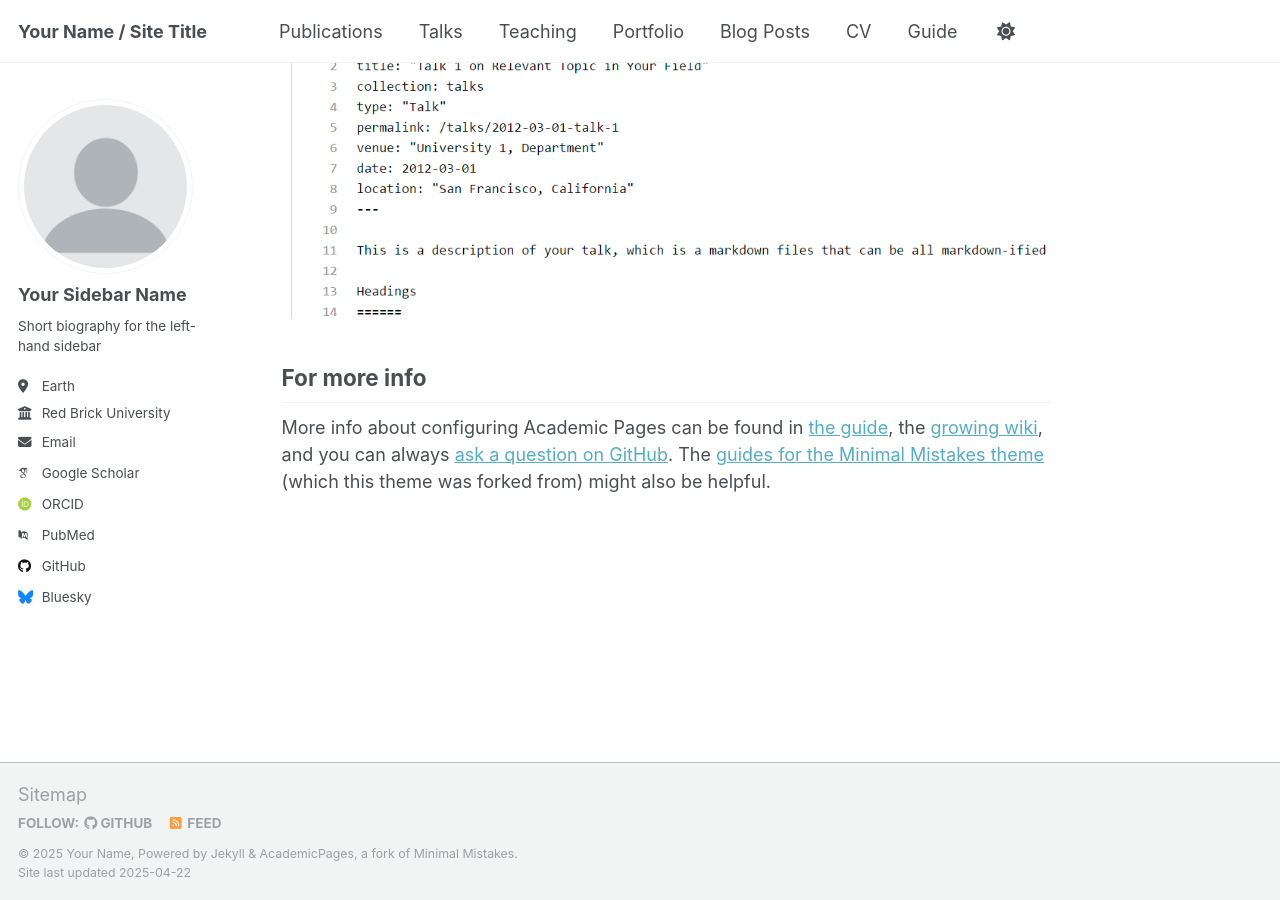
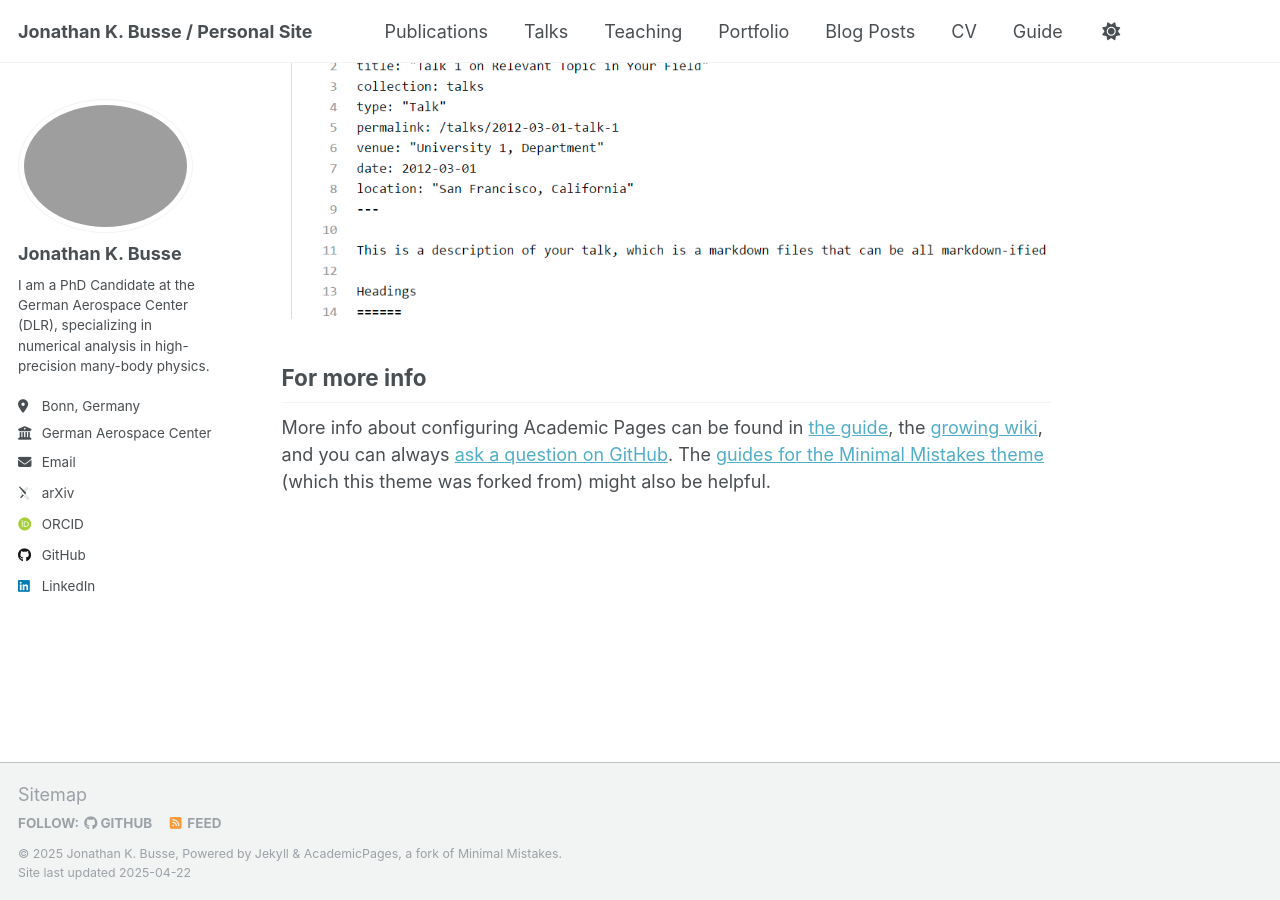
Before and after one commit to JoKaBus/jonathankbusse, a Jekyll site: the page built from _pages/about.md, in a window 1280 px wide and 900 px high, scrolled down 2636 px. Built offline with Jekyll 4.4.1, drawn with Linux system fonts in a browser that asks for light colours; some web fonts are replaced.

Commit message:
Restructure: initialize _config.yml

```diff
--- a/_config.yml
+++ b/_config.yml
@@ -9,35 +9,36 @@
 # Basic Site Settings
 locale                   : "en-US"
 site_theme               : "default"
-title                    : "Your Name / Site Title"
+title                    : "Jonathan K. Busse / Personal Site"
 title_separator          : "-"
-name                     : &name "Your Name"
-description              : &description "personal description"
-url                      : https://academicpages.github.io # the base hostname & protocol for your site e.g. "https://[your GitHub username].github.io"
-baseurl                  : "" # the subpath of your site, e.g. "/blog"
-repository               : "academicpages/academicpages.github.io"
+name                     : &name "Jonathan K. Busse"
+description              : &description "PhD Candidate at the German Aerospace Center (DLR)"
+url                      : https://jokabus.github.io # the base hostname & protocol for your site
+baseurl                  : "/jonathankbusse" # the subpath of your site, which is your repository name
+repository               : "JoKaBus/jonathankbusse"
+
 
 # Site Author - The following control what appear as part of the author content on the side bar.
 #               If a field is blank the icon and link will not appear, otherwise it will be shown.
 #               Additional customization can be done by editing /_includes/author-profile.html
 author:
   # Biographic information
-  avatar           : "profile.png"
-  name             : "Your Sidebar Name"
+  avatar           : "profile.jpeg"
+  name             : "Jonathan K. Busse"
   pronouns         : # example: "she/her"
-  bio              : "Short biography for the left-hand sidebar"
-  location         : "Earth"
-  employer         : "Red Brick University"
+  bio              : "I am a PhD Candidate at the German Aerospace Center (DLR), specializing in numerical analysis in high-precision many-body physics."
+  employer         : "German Aerospace Center (DLR)"
+  location         : "Bonn, Germany"
   uri              : # URL
-  email            : "none@example.org"
+  email            : "jonathan@jbusse.de"
 
   # Academic websites
-  arxiv            : # URL - Update with the correct link to your profile
-  googlescholar    : "https://scholar.google.com/citations?user=PS_CX0AAAAAJ"
+  arxiv            : "https://arxiv.org/a/busse_j_1.html"
+  googlescholar    : # "https://scholar.google.com/citations?user=PS_CX0AAAAAJ"
   impactstory      : # URL
-  orcid            : "http://orcid.org/yourorcidurl"
+  orcid            : "https://orcid.org/0009-0001-3323-3455"
   semantic         : # URL
-  pubmed           : "https://www.ncbi.nlm.nih.gov/pubmed/?term=john+snow"
+  pubmed           : # "https://www.ncbi.nlm.nih.gov/pubmed/?term=john+snow"
   researchgate     : # URL
   scopus           : # URL
 
@@ -45,12 +46,12 @@ author:
   bitbucket        : # Username - Update with your username on the site
   codepen          : # Username
   dribbble         : # Username
-  github           : "academicpages"
+  github           : "JoKaBus"
   kaggle           : # Username
   stackoverflow    : # User number or user number and name (i.e., use "1" or "1/jeff-atwood")
 
   # Social media
-  bluesky          : "bsky.app" # Replace this with you Bluesky username
+  bluesky          : # "bsky.app" # Replace this with you Bluesky username
   facebook         : # Username
   flickr           : # Username
   foursquare       : # Username
@@ -59,7 +60,7 @@ author:
   keybase          : # Username
   instagram        : # Username
   lastfm           : # Username
-  linkedin         : # Username
+  linkedin         : "jonathan-kaspar-busse-04198a272"
   mastodon         : # URL
   medium           : # URL
   pinterest        : # Username
@@ -294,7 +295,7 @@ sass:
 permalink: /:categories/:title/
 # paginate: 5 # amount of posts to show
 # paginate_path: /page:num/
-timezone: Etc/UTC # http://en.wikipedia.org/wiki/List_of_tz_database_time_zones
+timezone: Europe/Berlin # http://en.wikipedia.org/wiki/List_of_tz_database_time_zones
 
 
 # Plugins
@@ -351,3 +352,5 @@ compress_html:
   clippings: all
   ignore:
     envs: development
+
+livereload: false
```
